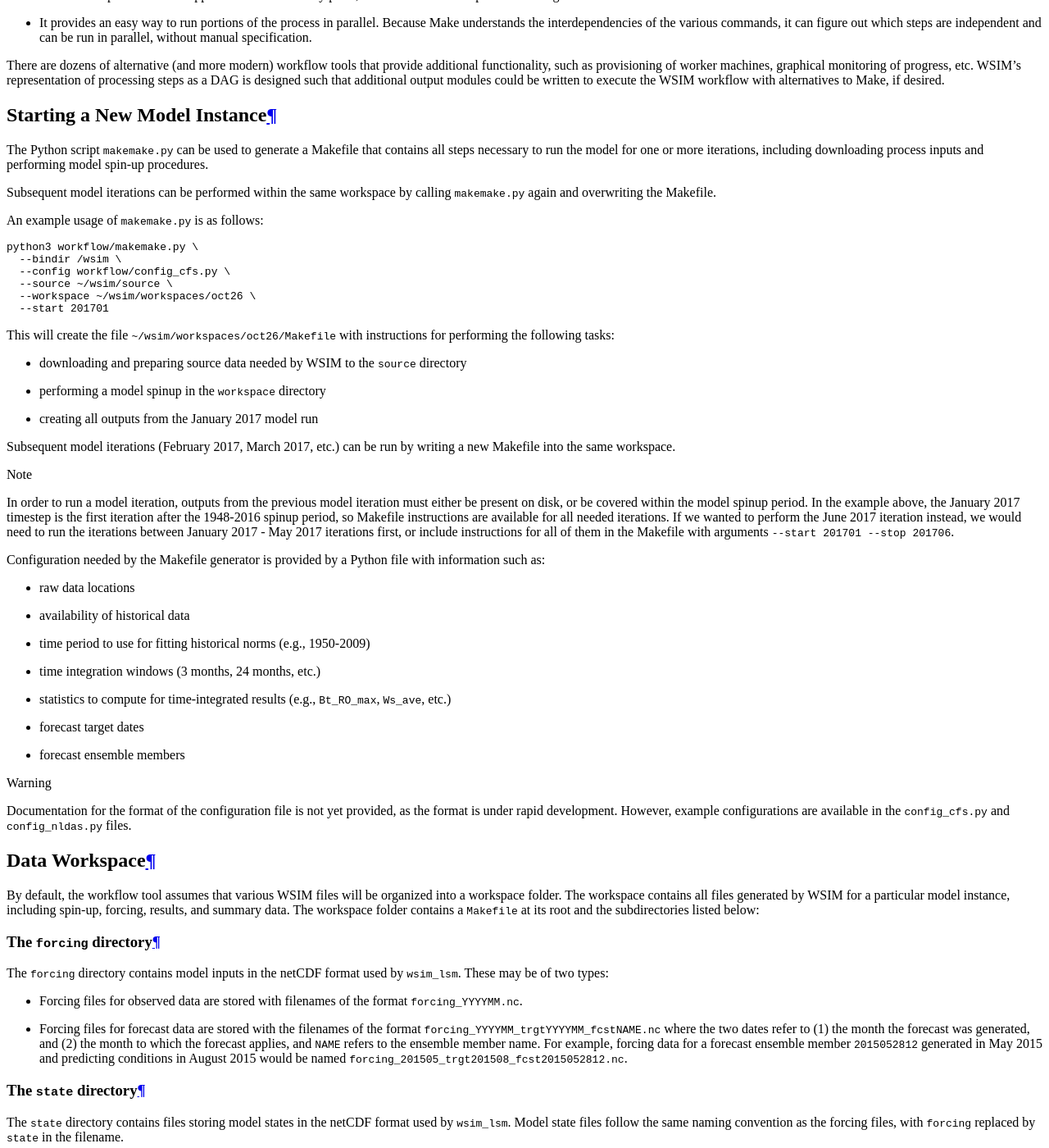
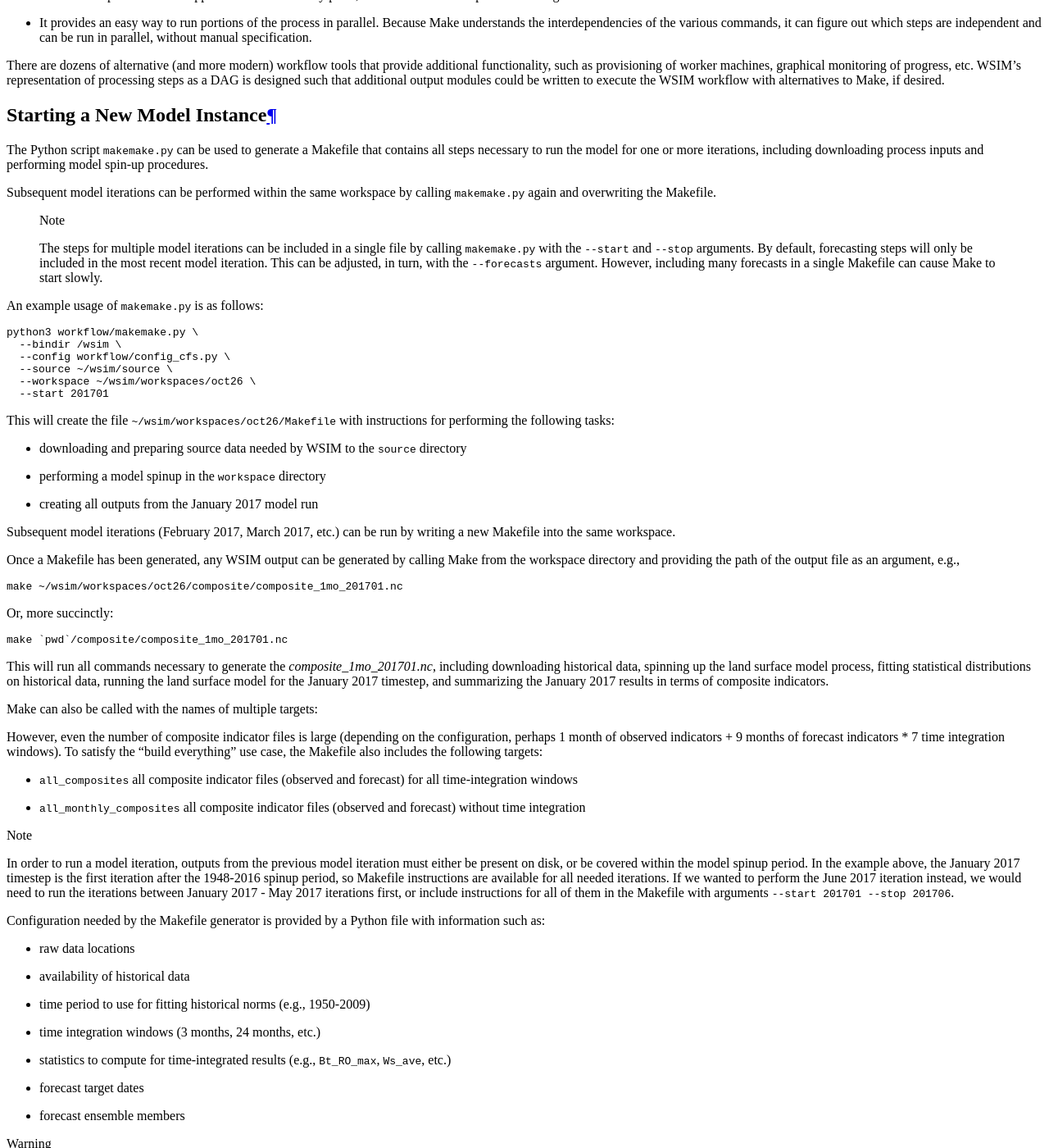
Before and after one commit to isciences/wsim, a Sphinx documentation site: the page built from docs/working/workflow/index.rst, in a window 1280 px wide and 1400 px high, scrolled down 982 px. Shown: the whole window at 82% size. Built offline with Sphinx 7.4.7 and the Read the Docs theme 2.0.0, drawn with Linux system fonts in a browser that asks for light colours.

Commit message:
Improve docs for Makefile generator

```diff
--- a/docs/working/workflow/index.rst
+++ b/docs/working/workflow/index.rst
@@ -47,6 +47,15 @@ including downloading process inputs and performing model spin-up procedures.
 Subsequent model iterations can be performed within the same workspace by
 calling ``makemake.py`` again and overwriting the Makefile.
 
+ .. NOTE::
+
+   The steps for multiple model iterations can be included in a single file by
+   calling ``makemake.py`` with the ``--start`` and ``--stop`` arguments. By
+   default, forecasting steps will only be included in the most recent model
+   iteration.  This can be adjusted, in turn, with the ``--forecasts``
+   argument. However, including many forecasts in a single Makefile can
+   cause Make to start slowly.
+
 An example usage of ``makemake.py`` is as follows:
 
 .. code-block:: console
@@ -68,6 +77,43 @@ for performing the following tasks:
 
 Subsequent model iterations (February 2017, March 2017, etc.) can be run by
 writing a new Makefile into the same workspace.
+
+Once a Makefile has been generated, any WSIM output can be generated by calling
+Make from the workspace directory and providing the path of the output file as
+an argument, e.g.,
+
+.. code-block:: console
+
+    make ~/wsim/workspaces/oct26/composite/composite_1mo_201701.nc
+
+Or, more succinctly:
+
+.. code-block:: console
+
+    make `pwd`/composite/composite_1mo_201701.nc
+
+This will run all commands necessary to generate the `composite_1mo_201701.nc`,
+including downloading historical data, spinning up the land surface model process,
+fitting statistical distributions on historical data, running the land surface model
+for the January 2017 timestep, and summarizing the January 2017 results in terms of
+composite indicators.
+
+Make can also be called with the names of multiple targets:
+
+.. code-block::console
+
+    make `pwd`/composite/composite_1mo_201701.nc `pwd`/composite/composite_3mo_201701.nc ...
+
+However, even the number of composite indicator files is large (depending on the
+configuration, perhaps 1 month of observed indicators + 9 months of forecast indicators
+* 7 time integration windows). To satisfy the "build everything" use case, the Makefile
+also includes the following targets:
+
+
+- ``all_composites`` all composite indicator files (observed and forecast) for
+  all time-integration windows
+- ``all_monthly_composites`` all composite
+  indicator files (observed and forecast) without time integration
 
 .. NOTE::
 
```
